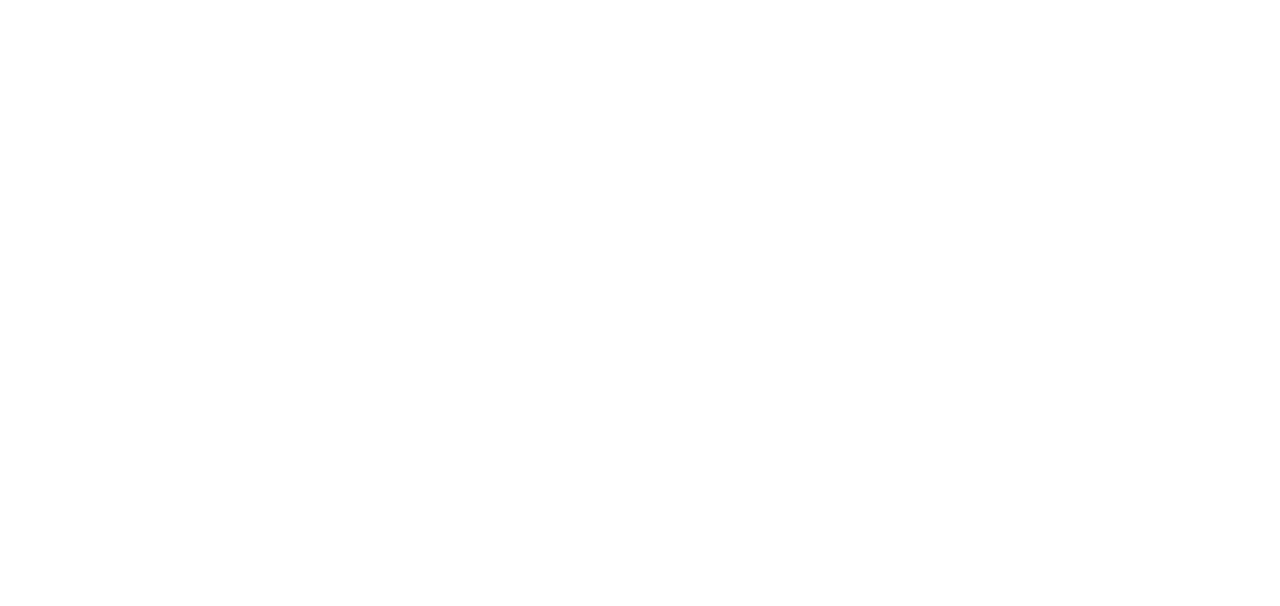
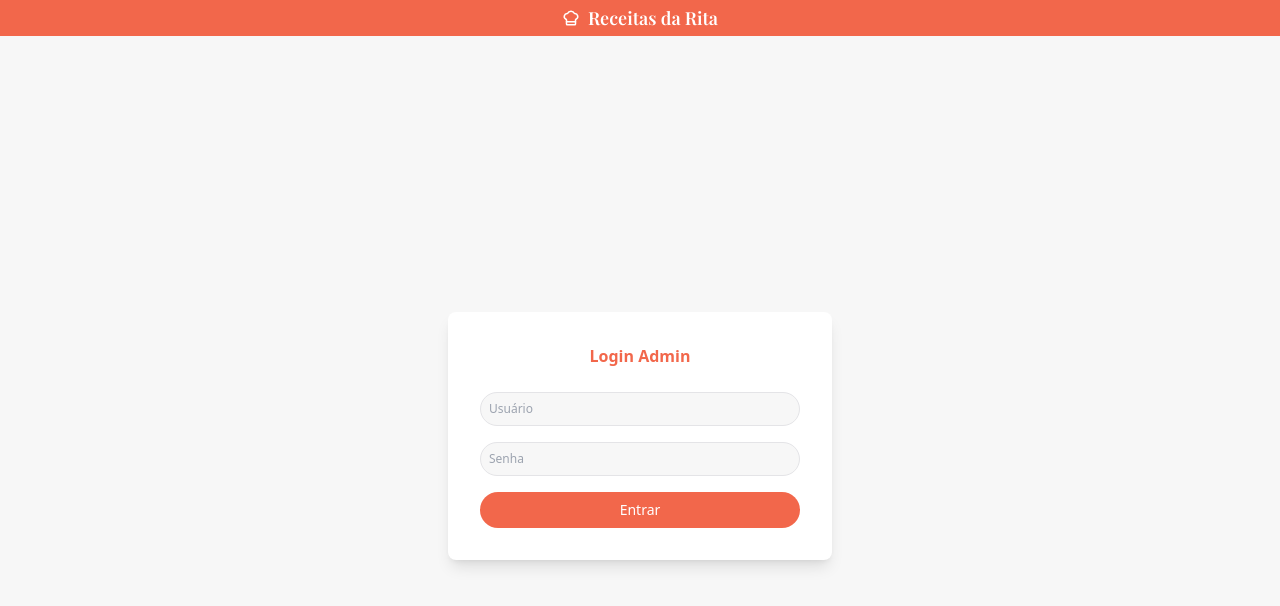
Before and after one commit to mluizaramos/recipes, a React (Vite) app: page /#/admin in a window 1280 px wide. Before the commit this address had no page. Shown: the top 606 px of the page. Built offline with nearby package versions, Linux system fonts and the light colour scheme.

Commit message:
:sparkles: feat: create login page

```diff
--- a/src/App.tsx
+++ b/src/App.tsx
@@ -4,6 +4,7 @@
 import { Recipes } from "./pages/Recipes";
 import { Recipe } from "./pages/Recipe";
 import { ScrollToTop } from "./components/ScrollToTop";
+import { Admin } from "./pages/Admin";
 
 function App() {
   return (
@@ -13,6 +14,7 @@
         <Route path="/" element={<Home />} />
         <Route path="/recipes" element={<Recipes />} />
         <Route path="/recipes/:id" element={<Recipe />} />
+        <Route path="/admin" element={<Admin />} />
       </Routes>
     </HashRouter>
   );
--- a/src/components/Header.tsx
+++ b/src/components/Header.tsx
@@ -1,11 +1,11 @@
 import { useState } from "react";
-import { useNavigate } from "react-router-dom";
+import { Link, useNavigate } from "react-router-dom";
 import { recipes } from "../data/recipes";
 import { Logo } from "./Header/Logo";
 import { InputSearch } from "./Header/InputSearch";
 import { MenuAction } from "./Header/MenuAction";
-import { Admin } from "./Header/Admin";
 import { SideMenu } from "./Header/SideMenu";
+import { ChefHat } from "lucide-react";
 
 type HeaderProps = {
     search: string;
@@ -44,7 +44,9 @@
                     onSubmit={handleSubmit}
                 />
 
-                <Admin />
+                <Link to="/admin">
+                    <ChefHat className="text-mainOrange" size={24} />
+                </Link>
 
                 <MenuAction
                     setIsMenuOpen={setIsMenuOpen}
--- a/src/components/Header/Admin.tsx
+++ /dev/null
@@ -1,8 +0,0 @@
-import { ChefHat } from "lucide-react";
-
-
-export function Admin() {
-  return (
-    <ChefHat className="text-mainOrange" size={24} />
-  );
-}
--- /dev/null
+++ b/src/components/Header/LoginAdmin.tsx
@@ -0,0 +1,31 @@
+import { Logo } from "./Logo";
+
+export function LoginAdmin() {
+  return (
+    <>
+      <Logo />
+      <div className="bg-mainGray w-full min-h-screen flex justify-center items-center p-10">
+        <div className="bg-white rounded-lg shadow-lg p-8 w-96 max-w-sm">
+          <h2 className="text-center text-md font-semibold text-mainOrange mb-6">Login Admin</h2>
+          <form className="flex flex-col gap-4">
+            <input
+              type="text"
+              name="username"
+              placeholder="Usuário"
+              className="bg-mainGray rounded-full border border-zinc-200 text-xs text-zinc-500 p-2 focus:outline-none focus:ring-2 focus:ring-mainOrange transition duration-200"
+            />
+            <input
+              type="password"
+              name="password"
+              placeholder="Senha"
+              className="bg-mainGray rounded-full border border-zinc-200 text-xs text-zinc-500 p-2 focus:outline-none focus:ring-2 focus:ring-mainOrange transition duration-200"
+            />
+            <button className="bg-mainOrange rounded-full text-sm text-white py-2 hover:bg-black transition duration-300">
+              Entrar
+            </button>
+          </form>
+        </div>
+      </div>
+    </>
+  );
+}
--- a/src/components/Home/CandyRecipes.tsx
+++ b/src/components/Home/CandyRecipes.tsx
@@ -14,7 +14,7 @@
   if (candyRecipes.length === 0) return null;
 
   return (
-    <section className="px-5 mb-8">
+    <section className="px-5 mb-8 py-2">
       <p className="text-mainOrange text-base font-medium py-3">
         Doces Deliciosos
       </p>
--- a/src/components/Home/MainRecipes.tsx
+++ b/src/components/Home/MainRecipes.tsx
@@ -39,7 +39,7 @@
                                 <div className="p-2">
                                     <h2 className="
                                         text-sm
-                                        font-base
+                                        font-medium
                                         text-zinc-800
                                         leading-tight
                                         line-clamp-2
--- /dev/null
+++ b/src/pages/Admin.tsx
@@ -0,0 +1,7 @@
+import { LoginAdmin } from "../components/Header/LoginAdmin";
+
+export function Admin(){
+    return(
+        <LoginAdmin />
+    )
+}
```
Lines whose indentation alone changed are shown as unchanged.
